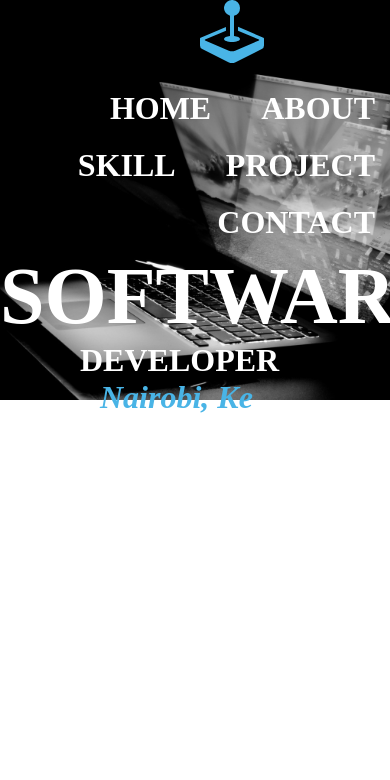
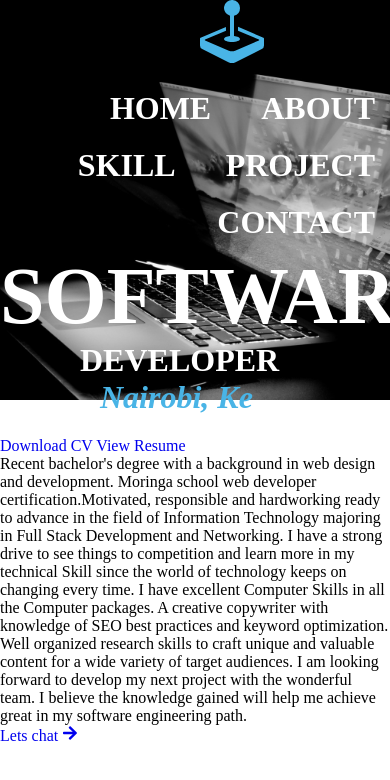
Before and after one commit to Kemunto-wendy/Portfolio-dev-, a React (Create React App) app: page / in a window 390 px wide. Shown: the top 780 px of the page. Built offline with nearby package versions, Linux system fonts and the light colour scheme.

Commit message:
added media queries

```diff
--- a/src/App.js
+++ b/src/App.js
@@ -1,8 +1,7 @@
 import React from "react";
 import "./App.css"
 import Home from "./Components/Home/home";
-
-{/*import About from "./Components/About/about";*/}
+import About from "./Components/About/about";
 {/*import Footer from "./Components/Footer/footer";*/}
 {/*import Skill from "./Components/Skill/skill";*/}
 {/*import Project from "./Components/Project/project"*/}
@@ -12,7 +11,7 @@ const App = ( ) => {
 return (
   <div>
       <Home />
-      {/*<About />*/}
+      <About />
       {/*<Skill />*/}
       {/* <Project />*/}
       {/* <Contact />*/}
--- /dev/null
+++ b/src/Components/About/about.css
@@ -0,0 +1,4 @@
+.about {
+    background-color: grey;
+    height: 100vh;
+}
```
